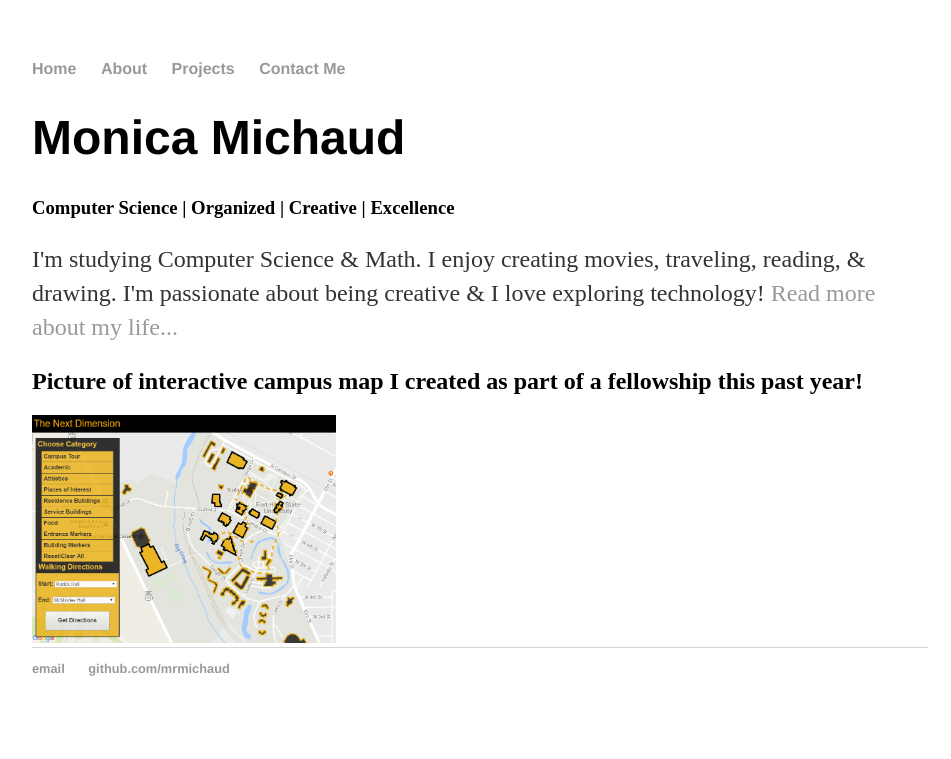
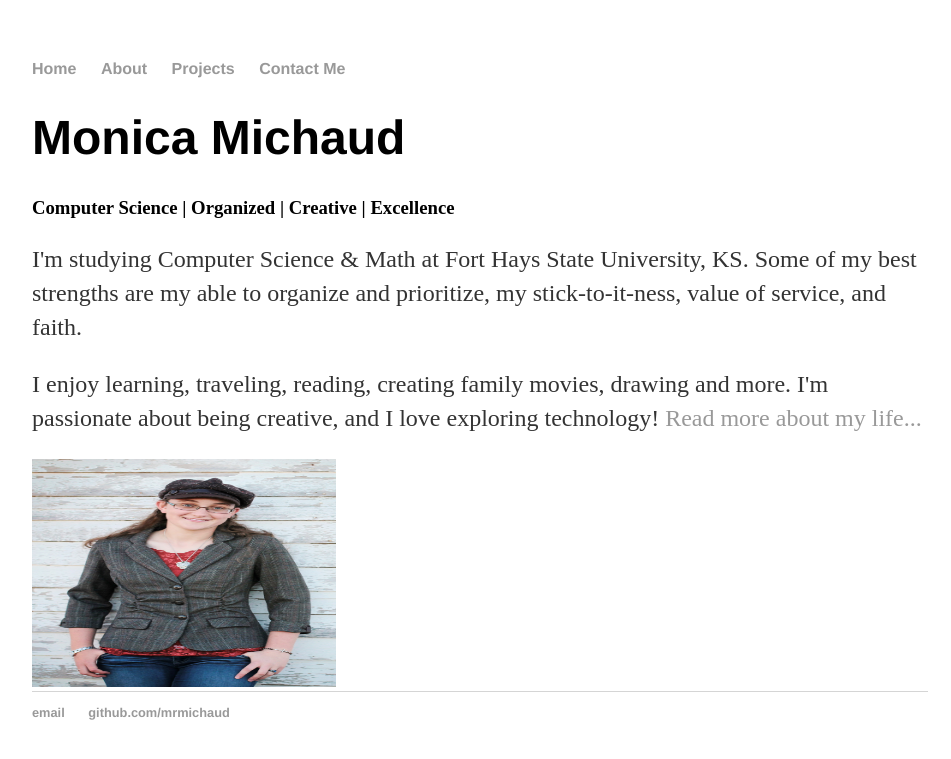
Before and after one commit to mrmichaud/mrmichaud.github.io, a Jekyll site: the page built from index.html, in a window 1280 px wide. Shown: the top 759 px of the page, without its empty margins (160-1111 px from the left). Built offline with Jekyll 4.4.1, drawn with Linux system fonts in a browser that asks for light colours.

Commit message:
Update index.html

```diff
--- a/index.html
+++ b/index.html
@@ -5,9 +5,9 @@ title: Monica Michaud Home
 <div class="blurb">
 	<h1>Monica Michaud</h1>
 	<h3>Computer Science | Organized | Creative | Excellence</h3>
-	<p>I'm studying Computer Science &amp Math. I enjoy creating movies, traveling, reading, &amp drawing. I'm passionate about being creative &amp I love exploring technology! <a href="/about">Read more about my life...</a></p>
+	<p>I'm studying Computer Science &amp Math at Fort Hays State University, KS. Some of my best strengths are my able to organize and prioritize, my stick-to-it-ness, value of service, and faith.</p>
+	<p>I enjoy learning, traveling, reading, creating family movies, drawing and more. I'm passionate about being creative, and I love exploring technology! <a href="/about">Read more about my life...</a></p>
 
-    	<h2>Picture of interactive campus map I created as part of a fellowship this past year!</h2>
-	<img src="http://mrmichaud.github.io/TheNextDimension - 6th.png" alt="Campus Map" style="width:304px;height:228px;">
+	<img src="http://mrmichaud.github.io/Monica (74)edit.jpg" alt="Monica Profile Picture" style="width:304px;height:228px;">
 
 </div><!-- /.blurb -->
```
